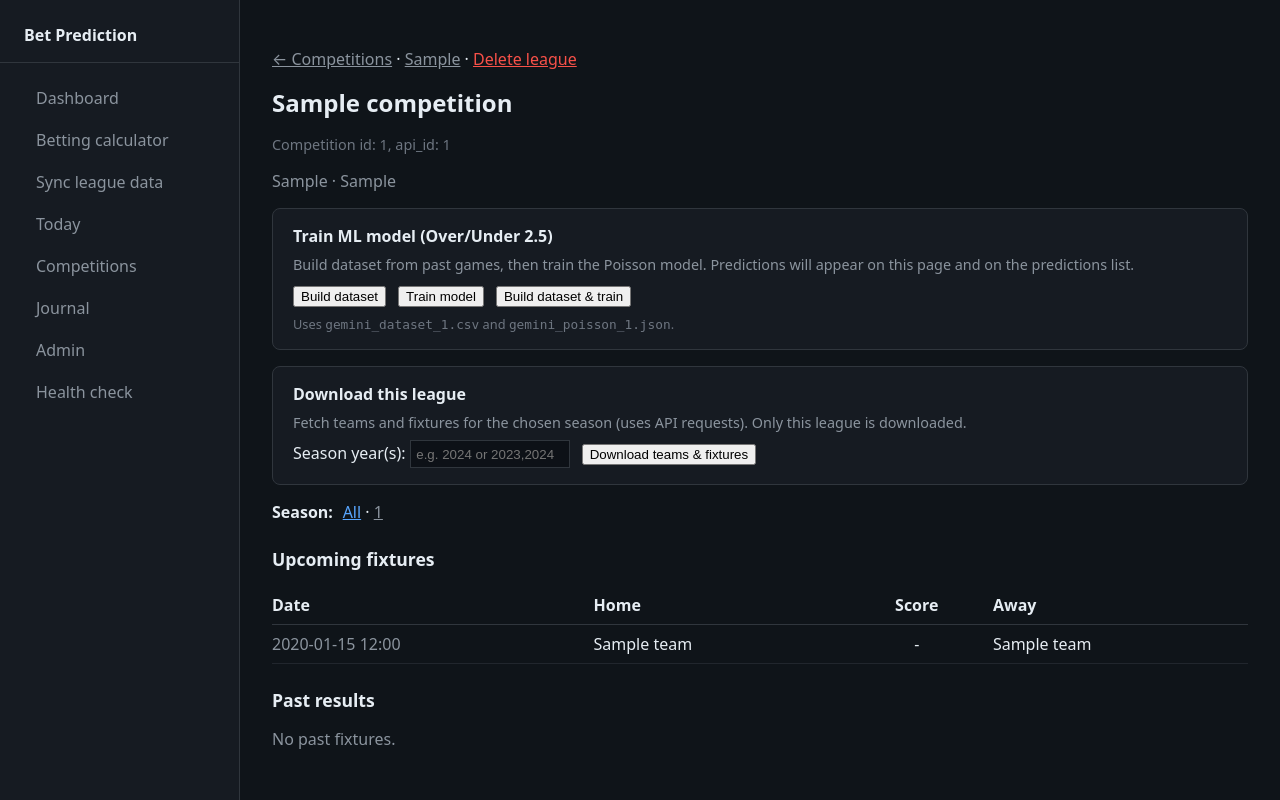
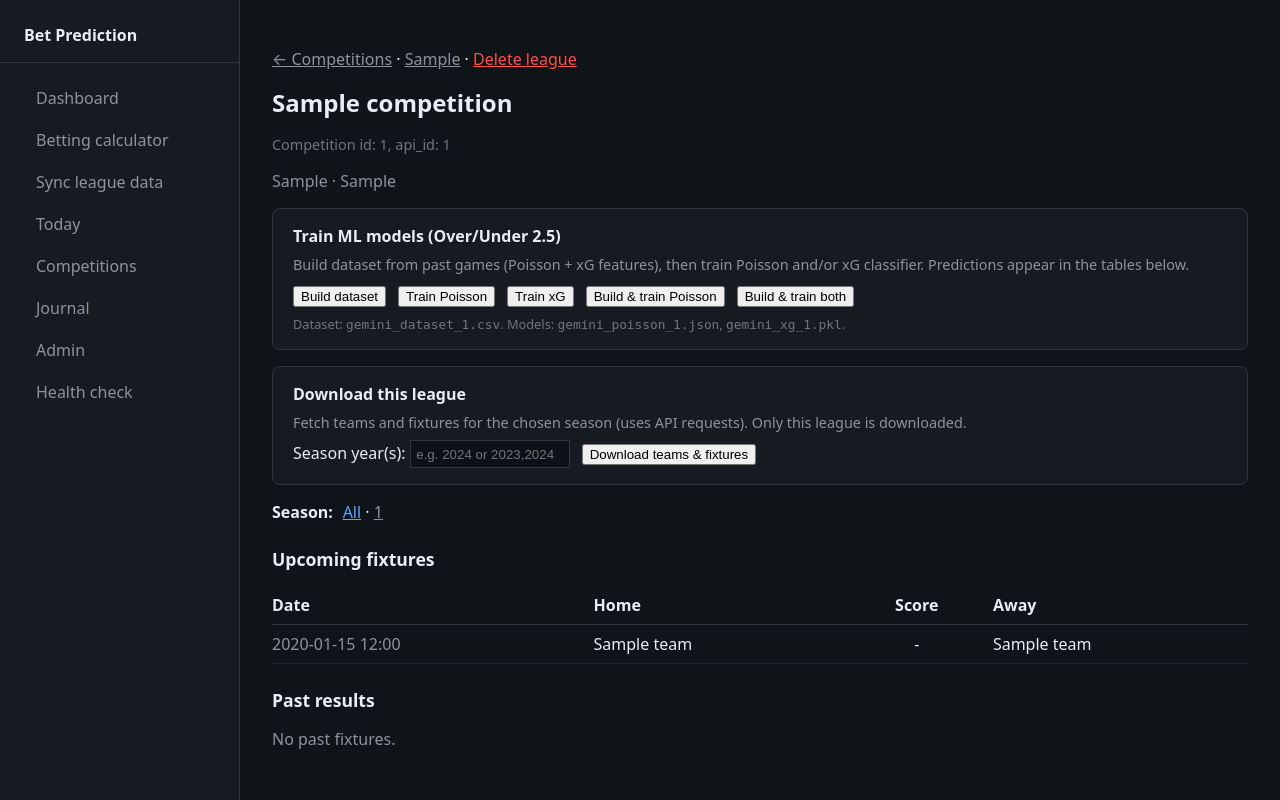
Before and after one commit to litaionut/bet_prediction, a Django app: page /football/competitions/1/ in a window 1280 px wide. Run offline with Django 5.2, Linux system fonts and the light colour scheme; tables that the repository leaves empty hold one stand-in row (values such as "Sample post").

Commit message:
xG model: train from UI buttons, show Poisson + xG on competition and Today pages
Made-with: Cursor

```diff
--- a/api_football/templates/api_football/competition_detail.html
+++ b/api_football/templates/api_football/competition_detail.html
@@ -17,15 +17,17 @@
 {% endif %}
 
 <section style="background:#161b22; padding:1rem 1.25rem; border-radius:8px; margin:1rem 0; border:1px solid #30363d;">
-  <h2 style="margin:0 0 0.5rem 0; font-size:1rem;">Train ML model (Over/Under 2.5)</h2>
-  <p style="font-size:0.9rem; color:#8b949e; margin:0 0 0.75rem 0;">Build dataset from past games, then train the Poisson model. Predictions will appear on this page and on the predictions list.</p>
+  <h2 style="margin:0 0 0.5rem 0; font-size:1rem;">Train ML models (Over/Under 2.5)</h2>
+  <p style="font-size:0.9rem; color:#8b949e; margin:0 0 0.75rem 0;">Build dataset from past games (Poisson + xG features), then train Poisson and/or xG classifier. Predictions appear in the tables below.</p>
   <form method="post" action="{% url 'api_football:competition_detail' competition.pk %}" style="display:flex; align-items:center; gap:0.75rem; flex-wrap:wrap;">
     {% csrf_token %}
     <button type="submit" name="action" value="build_dataset">Build dataset</button>
-    <button type="submit" name="action" value="train_model">Train model</button>
-    <button type="submit" name="action" value="build_and_train">Build dataset &amp; train</button>
+    <button type="submit" name="action" value="train_model">Train Poisson</button>
+    <button type="submit" name="action" value="train_xg_model">Train xG</button>
+    <button type="submit" name="action" value="build_and_train">Build &amp; train Poisson</button>
+    <button type="submit" name="action" value="build_and_train_all">Build &amp; train both</button>
   </form>
-  <p style="font-size:0.8rem; color:#6e7681; margin:0.5rem 0 0 0;">Uses <code>gemini_dataset_{{ competition.api_id }}.csv</code> and <code>gemini_poisson_{{ competition.api_id }}.json</code>.</p>
+  <p style="font-size:0.8rem; color:#6e7681; margin:0.5rem 0 0 0;">Dataset: <code>gemini_dataset_{{ competition.api_id }}.csv</code>. Models: <code>gemini_poisson_{{ competition.api_id }}.json</code>, <code>gemini_xg_{{ competition.api_id }}.pkl</code>.</p>
 </section>
 
 <section style="background:#161b22; padding:1rem 1.25rem; border-radius:8px; margin:1rem 0; border:1px solid #30363d;">
@@ -58,7 +60,7 @@
       <th style="text-align:left; padding:0.5rem;">Home</th>
       <th style="text-align:center; padding:0.5rem;">Score</th>
       <th style="text-align:left; padding:0.5rem;">Away</th>
-      {% if game_ml_odds %}<th style="text-align:center; padding:0.5rem;">ML Over 2.5</th>{% endif %}
+      {% if game_ml_odds %}<th style="text-align:center; padding:0.5rem;">Poisson Over 2.5</th><th style="text-align:center; padding:0.5rem;">xG Over 2.5</th>{% endif %}
     </tr>
   </thead>
   <tbody>
@@ -68,7 +70,10 @@
       <td style="padding:0.5rem;">{{ g.home_team.name }}</td>
       <td style="text-align:center; padding:0.5rem;">{{ g.score_display }}</td>
       <td style="padding:0.5rem;">{{ g.away_team.name }}</td>
-      {% if game_ml_odds %}<td style="text-align:center; padding:0.5rem;">{% if ml %}{{ ml.ml_over_pct }}% Over{% else %}—{% endif %}</td>{% endif %}
+      {% if game_ml_odds %}
+      <td style="text-align:center; padding:0.5rem;">{% if ml and ml.ml_over_pct is not None %}{{ ml.ml_over_pct }}%{% else %}—{% endif %}</td>
+      <td style="text-align:center; padding:0.5rem;">{% if ml and ml.xg_over_pct is not None %}{{ ml.xg_over_pct }}%{% else %}—{% endif %}</td>
+      {% endif %}
     </tr>
     {% endfor %}
   </tbody>
@@ -100,11 +105,11 @@
       <th style="text-align:left; padding:0.5rem;">Home</th>
       <th style="text-align:center; padding:0.5rem;">Score</th>
       <th style="text-align:left; padding:0.5rem;">Away</th>
-      {% if game_ml_odds %}<th style="text-align:center; padding:0.5rem;">ML Over 2.5</th>{% endif %}
+      {% if game_ml_odds %}<th style="text-align:center; padding:0.5rem;">Poisson Over 2.5</th><th style="text-align:center; padding:0.5rem;">xG Over 2.5</th>{% endif %}
     </tr>
   </thead>
   <tbody>
-    {% for g, ml, ml_correct in past_with_ml %}
+    {% for g, ml, ml_correct, xg_correct in past_with_ml %}
     <tr style="border-bottom:1px solid #21262d;">
       <td style="padding:0.5rem 0.5rem 0.5rem 0; color:#8b949e;">{{ g.kickoff|date:"Y-m-d H:i" }}</td>
       <td style="padding:0.5rem;">{{ g.home_team.name }}</td>
@@ -114,8 +119,13 @@
       <td style="padding:0.5rem;">{{ g.away_team.name }}</td>
       {% if game_ml_odds %}
       <td style="text-align:center; padding:0.5rem;">
-        {% if ml %}
-        <span style="color:{% if ml_correct %}#3fb950{% elif ml_correct == False %}#f85149{% else %}#8b949e{% endif %};">{{ ml.ml_over_pct }}% Over</span>
+        {% if ml and ml.ml_over_pct is not None %}
+        <span style="color:{% if ml_correct %}#3fb950{% elif ml_correct == False %}#f85149{% else %}#8b949e{% endif %};">{{ ml.ml_over_pct }}%</span>
+        {% else %}—{% endif %}
+      </td>
+      <td style="text-align:center; padding:0.5rem;">
+        {% if ml and ml.xg_over_pct is not None %}
+        <span style="color:{% if xg_correct %}#3fb950{% elif xg_correct == False %}#f85149{% else %}#8b949e{% endif %};">{{ ml.xg_over_pct }}%</span>
         {% else %}—{% endif %}
       </td>
       {% endif %}
--- a/api_football/views.py
+++ b/api_football/views.py
@@ -163,17 +163,29 @@ def competition_bulk_delete(request):
     return redirect("api_football:competition_list")
 
 
-def _run_ml_command(request, competition, step_name, run_build, run_train):
-    """Run build_gemini_dataset and/or train_gemini_poisson for this competition. Return (success, message)."""
+def _run_ml_command(request, competition, step_name, run_build, run_train, run_train_xg=False):
+    """Run build_gemini_dataset and/or train_gemini_poisson and/or train_gemini_xg_classifier. Return (success, message)."""
     api_id = getattr(competition, "api_id", None)
     if api_id is None:
         return False, "Competition has no api_id."
     dataset_name = f"gemini_dataset_{api_id}.csv"
-    model_name = f"gemini_poisson_{api_id}.json"
+    poisson_name = f"gemini_poisson_{api_id}.json"
+    xg_name = f"gemini_xg_{api_id}.pkl"
     out = StringIO()
     err = StringIO()
-    build_msg = ""
-    train_msg = ""
+    messages_list = []
+
+    def _read_out():
+        out.seek(0)
+        s = (out.read() or "").strip() or ""
+        if err.getvalue():
+            s += " " + err.getvalue().strip()
+        out.truncate(0)
+        out.seek(0)
+        err.truncate(0)
+        err.seek(0)
+        return s
+
     try:
         if run_build:
             call_command(
@@ -183,29 +195,26 @@ def _run_ml_command(request, competition, step_name, run_build, run_train):
                 stdout=out,
                 stderr=err,
             )
-            out.seek(0)
-            build_msg = (out.read() or "").strip() or "Dataset built."
-            if err.getvalue():
-                build_msg += " " + err.getvalue().strip()
-            out.truncate(0)
-            out.seek(0)
-            err.truncate(0)
-            err.seek(0)
+            messages_list.append(_read_out() or "Dataset built.")
         if run_train:
             call_command(
                 "train_gemini_poisson",
                 dataset=dataset_name,
-                output=model_name,
+                output=poisson_name,
                 stdout=out,
                 stderr=err,
             )
-            out.seek(0)
-            train_msg = (out.read() or "").strip() or "Model saved."
-            if err.getvalue():
-                train_msg += " " + err.getvalue().strip()
-        if run_build and run_train:
-            return True, (build_msg + " " + train_msg).strip()
-        return True, (build_msg if run_build else train_msg).strip()
+            messages_list.append(_read_out() or "Poisson model saved.")
+        if run_train_xg:
+            call_command(
+                "train_gemini_xg_classifier",
+                dataset=dataset_name,
+                output=xg_name,
+                stdout=out,
+                stderr=err,
+            )
+            messages_list.append(_read_out() or "xG classifier saved.")
+        return True, " ".join(messages_list).strip()
     except Exception as e:
         return False, str(e)
 
@@ -238,10 +247,14 @@ def competition_detail(request, pk):
                 f"Downloaded {competition.name}: teams {total_tc} created, {total_tu} updated; fixtures {total_fc} created, {total_fu} updated.",
             )
             return redirect("api_football:competition_detail", pk=pk)
-        if action in ("build_dataset", "train_model", "build_and_train"):
-            run_build = action in ("build_dataset", "build_and_train")
-            run_train = action in ("train_model", "build_and_train")
-            ok, msg = _run_ml_command(request, competition, action, run_build=run_build, run_train=run_train)
+        if action in ("build_dataset", "train_model", "train_xg_model", "build_and_train", "build_and_train_all"):
+            run_build = action in ("build_dataset", "build_and_train", "build_and_train_all")
+            run_train = action in ("train_model", "build_and_train", "build_and_train_all")
+            run_train_xg = action in ("train_xg_model", "build_and_train_all")
+            ok, msg = _run_ml_command(
+                request, competition, action,
+                run_build=run_build, run_train=run_train, run_train_xg=run_train_xg,
+            )
             if ok:
                 messages.success(request, msg)
             else:
@@ -294,34 +307,50 @@ def competition_detail(request, pk):
 
     country_slug = slugify(competition.country) or competition.country.lower().replace(" ", "-") if competition.country else ""
     game_ml_odds = {}
-    # ML only for games on current page (load model once via predict_lambdas_for_games)
+    models_dir = getattr(settings, "ML_MODELS_DIR", None) or getattr(settings, "BASE_DIR", None)
     page_games = upcoming + past
-    if page_games and get_model_filename_for_competition and predict_lambdas_for_games and poisson_probabilities:
-        models_dir = getattr(settings, "ML_MODELS_DIR", None) or getattr(settings, "BASE_DIR", None)
-        if models_dir and competition:
-            filename = get_model_filename_for_competition(competition)
-            if filename:
-                model_path = models_dir / filename
-                if model_path.exists():
-                    for g, lam in predict_lambdas_for_games(page_games, model_path):
-                        p_over = poisson_probabilities(lam).get("prob_over_2_5")
-                        if p_over is not None:
-                            game_ml_odds[g.pk] = {
-                                "ml_over_pct": round(100 * p_over),
-                                "ml_under_pct": round(100 * (1 - p_over)),
-                            }
+
+    # Poisson model predictions
+    if page_games and models_dir and competition and get_model_filename_for_competition and predict_lambdas_for_games and poisson_probabilities:
+        filename = get_model_filename_for_competition(competition)
+        if filename:
+            model_path = models_dir / filename
+            if model_path.exists():
+                for g, lam in predict_lambdas_for_games(page_games, model_path):
+                    p_over = poisson_probabilities(lam).get("prob_over_2_5")
+                    if p_over is not None:
+                        if g.pk not in game_ml_odds:
+                            game_ml_odds[g.pk] = {}
+                        game_ml_odds[g.pk]["ml_over_pct"] = round(100 * p_over)
+                        game_ml_odds[g.pk]["ml_under_pct"] = round(100 * (1 - p_over))
+
+    # xG classifier predictions (second model, same page games)
+    if page_games and models_dir and competition and get_xg_model_filename_for_competition and predict_probabilities_for_games:
+        xg_filename = get_xg_model_filename_for_competition(competition)
+        if xg_filename:
+            xg_path = models_dir / xg_filename
+            if xg_path.exists():
+                for g, prob in predict_probabilities_for_games(page_games, xg_path):
+                    if g.pk not in game_ml_odds:
+                        game_ml_odds[g.pk] = {}
+                    game_ml_odds[g.pk]["xg_over_pct"] = round(100 * prob)
+                    game_ml_odds[g.pk]["xg_under_pct"] = round(100 * (1 - prob))
+
     upcoming_with_ml = [(g, game_ml_odds.get(g.pk)) for g in upcoming]
-    # For past games: add whether ML prediction matched the result (green=correct, red=wrong)
+    # For past games: add whether each model prediction matched the result
     past_with_ml = []
     for g in past:
         ml = game_ml_odds.get(g.pk)
-        correct = None
+        total_goals = (g.home_goals or 0) + (g.away_goals or 0)
+        actual_over = total_goals > 2.5
+        ml_correct = None
+        xg_correct = None
         if ml is not None:
-            total_goals = (g.home_goals or 0) + (g.away_goals or 0)
-            actual_over = total_goals > 2.5
-            predicted_over = ml["ml_over_pct"] >= 50
-            correct = actual_over == predicted_over
-        past_with_ml.append((g, ml, correct))
+            if ml.get("ml_over_pct") is not None:
+                ml_correct = actual_over == (ml["ml_over_pct"] >= 50)
+            if ml.get("xg_over_pct") is not None:
+                xg_correct = actual_over == (ml["xg_over_pct"] >= 50)
+        past_with_ml.append((g, ml, ml_correct, xg_correct))
 
     # ML accuracy for this league: green (correct) / total past games with prediction
     ml_accuracy = None
@@ -592,9 +621,10 @@ def game_list_today(request):
     games = list(page.object_list)
 
     game_ml_odds = {}
-    if games and get_model_filename_for_competition and predict_lambdas_for_games and poisson_probabilities:
-        models_dir = getattr(settings, "ML_MODELS_DIR", None) or getattr(settings, "BASE_DIR", None)
-        if models_dir:
+    models_dir = getattr(settings, "ML_MODELS_DIR", None) or getattr(settings, "BASE_DIR", None)
+    if games and models_dir:
+        # Poisson per competition
+        if get_model_filename_for_competition and predict_lambdas_for_games and poisson_probabilities:
             by_filename = {}
             for g in games:
                 if not g.competition:
@@ -609,19 +639,43 @@ def game_list_today(request):
                 for game, lam in predict_lambdas_for_games(group_list, model_path):
                     p_over = poisson_probabilities(lam).get("prob_over_2_5")
                     if p_over is not None:
-                        game_ml_odds[game.pk] = {"ml_over_pct": round(100 * p_over), "ml_under_pct": round(100 * (1 - p_over))}
+                        if game.pk not in game_ml_odds:
+                            game_ml_odds[game.pk] = {}
+                        game_ml_odds[game.pk]["ml_over_pct"] = round(100 * p_over)
+                        game_ml_odds[game.pk]["ml_under_pct"] = round(100 * (1 - p_over))
+        # xG classifier per competition
+        if get_xg_model_filename_for_competition and predict_probabilities_for_games:
+            by_xg_filename = {}
+            for g in games:
+                if not g.competition:
+                    continue
+                fn = get_xg_model_filename_for_competition(g.competition)
+                if fn:
+                    by_xg_filename.setdefault(fn, []).append(g)
+            for _filename, group_list in by_xg_filename.items():
+                xg_path = models_dir / _filename
+                if not xg_path.exists():
+                    continue
+                for game, prob in predict_probabilities_for_games(group_list, xg_path):
+                    if game.pk not in game_ml_odds:
+                        game_ml_odds[game.pk] = {}
+                    game_ml_odds[game.pk]["xg_over_pct"] = round(100 * prob)
+                    game_ml_odds[game.pk]["xg_under_pct"] = round(100 * (1 - prob))
 
-    # For finished games with ML: green = correct prediction, red = wrong
+    # For finished games: whether each model was correct
     games_with_ml = []
     for g in games:
         ml = game_ml_odds.get(g.pk)
         ml_correct = None
+        xg_correct = None
         if ml is not None and g.is_finished():
             total_goals = (g.home_goals or 0) + (g.away_goals or 0)
             actual_over = total_goals > 2.5
-            predicted_over = ml["ml_over_pct"] >= 50
-            ml_correct = actual_over == predicted_over
-        games_with_ml.append((g, ml, ml_correct))
+            if ml.get("ml_over_pct") is not None:
+                ml_correct = actual_over == (ml["ml_over_pct"] >= 50)
+            if ml.get("xg_over_pct") is not None:
+                xg_correct = actual_over == (ml["xg_over_pct"] >= 50)
+        games_with_ml.append((g, ml, ml_correct, xg_correct))
 
     context = {
         "selected_date": selected_date,
```
Also changed, not shown: api_football/templates/api_football/game_list_today.html (+6 -3 lines).
